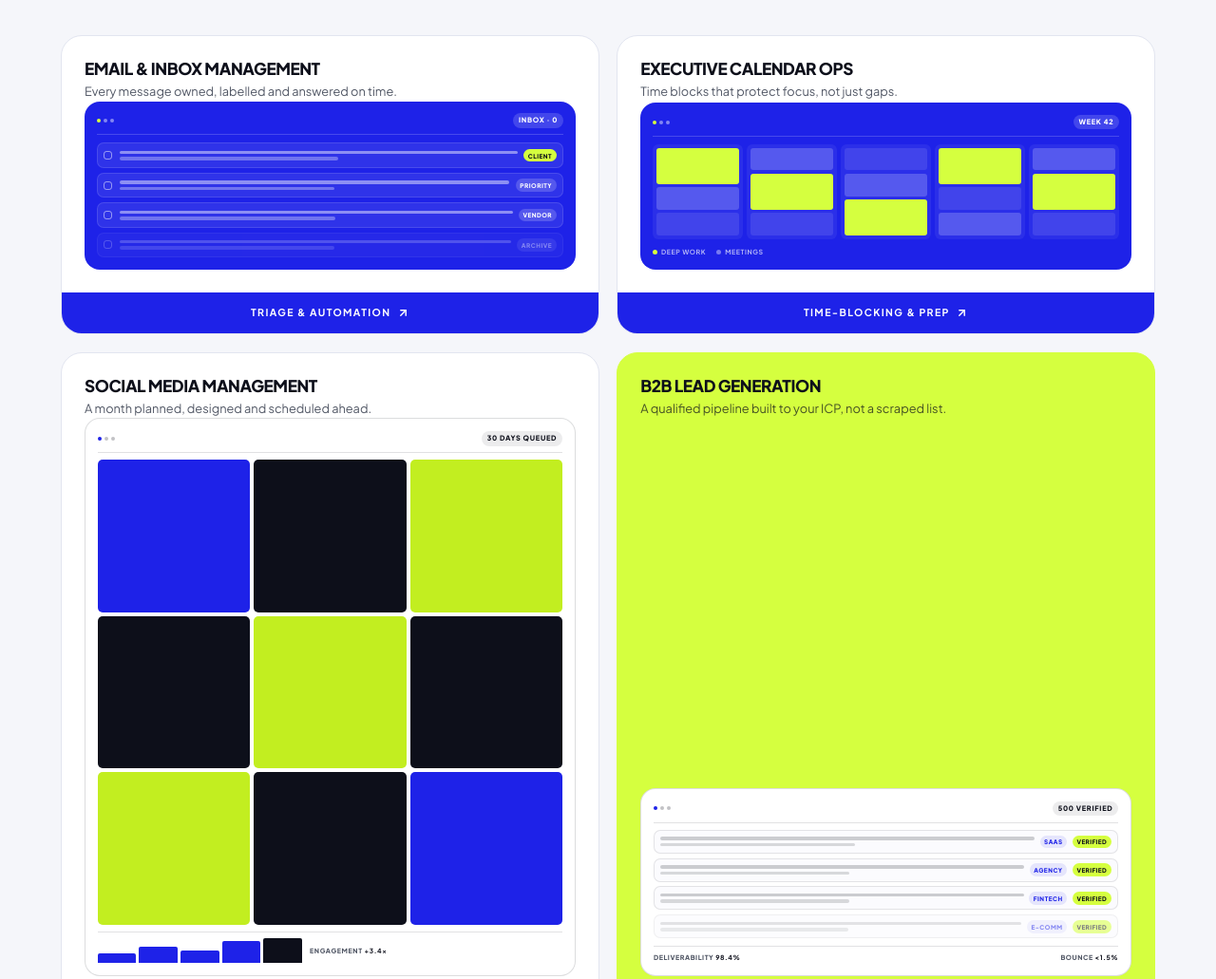
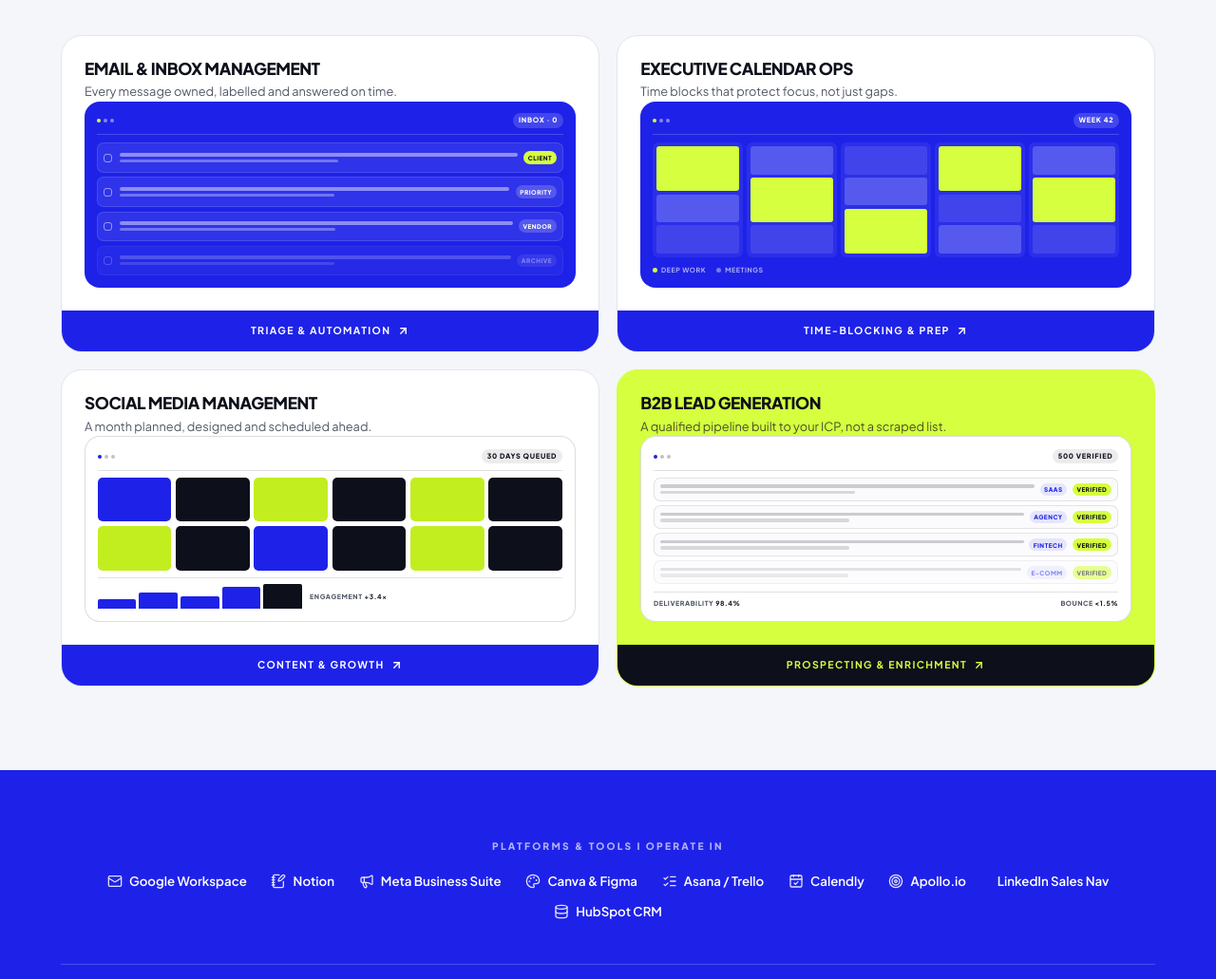
Before and after one commit to justincbny/justincabanay-va, a plain HTML site: page index.html in a window 1280 px wide. Shown: the part 1363-2394 px from the top of the page at 95% size. Drawn offline with nearby package versions, Linux system fonts and the light colour scheme.

Commit message:
Add files via upload

```diff
--- a/index.html
+++ b/index.html
@@ -294,6 +294,9 @@
                   <span class="mini-tile mini-tile--ink"></span>
                   <span class="mini-tile mini-tile--dark"></span>
                   <span class="mini-tile mini-tile--cobalt"></span>
+                  <span class="mini-tile mini-tile--dark"></span>
+                  <span class="mini-tile mini-tile--ink"></span>
+                  <span class="mini-tile mini-tile--dark"></span>
                 </div>
                 <div class="mini-analytics">
                   <span class="mini-bar-chart"><i style="height:40%"></i><i style="height:66%"></i><i style="height:52%"></i><i style="height:88%"></i><i style="height:100%"></i></span>
--- a/styles.css
+++ b/styles.css
@@ -824,7 +824,7 @@ code {
   box-shadow: 0 26px 50px -26px rgba(13, 15, 26, 0.45);
 }
 
-/* Preview surfaces */
+/* Preview surfaces — every card gets an identically sized preview */
 .preview {
   margin-top: auto;
   padding-top: 0.9rem;
@@ -834,30 +834,30 @@ code {
 .preview--social::before { content: none; }
 
 .preview--inbox,
-.preview--calendar {
-  display: flex;
-  flex-direction: column;
-  gap: 0.5rem;
-  margin-top: auto;
-  padding: clamp(0.65rem, 1.6vw, 0.8rem);
-  border-radius: var(--radius-md);
-  background: var(--bg-cobalt);
-  overflow: hidden;
-}
-.preview--inbox { min-height: clamp(150px, 22vw, 176px); }
-.preview--calendar { min-height: clamp(150px, 22vw, 176px); }
+.preview--calendar,
 .preview--social,
 .preview--leads {
+  --preview-h: clamp(184px, 20vw, 196px);
   display: flex;
   flex-direction: column;
   gap: 0.45rem;
   margin-top: auto;
+  height: var(--preview-h);
+  min-height: var(--preview-h);
+  max-height: var(--preview-h);
   padding: clamp(0.65rem, 1.6vw, 0.8rem);
+  border-radius: var(--radius-md);
+  overflow: hidden;
+}
+.preview--inbox,
+.preview--calendar {
+  gap: 0.5rem;
+  background: var(--bg-cobalt);
+}
+.preview--social,
+.preview--leads {
   border: 1px solid rgba(13, 15, 26, 0.14);
-  border-radius: var(--radius-md);
   background: var(--bg-white);
-  overflow: hidden;
-  min-height: clamp(150px, 22vw, 176px);
 }
 
 .mini-bar {
@@ -900,7 +900,8 @@ code {
   grid-template-columns: 10px minmax(0, 1fr) auto;
   align-items: center;
   gap: 0.4rem;
-  padding: 0.35rem 0.4rem;
+  min-height: 0;
+  padding: 0.3rem 0.4rem;
   border: 1px solid rgba(255, 255, 255, 0.12);
   border-radius: 7px;
   background: rgba(255, 255, 255, 0.08);
@@ -975,10 +976,17 @@ code {
 .dot-focus { background: var(--accent-lime); }
 .dot-meet { background: rgba(255, 255, 255, 0.4); }
 
-.mini-grid { display: grid; grid-template-columns: repeat(3, 1fr); gap: 0.25rem; }
+.mini-grid {
+  display: grid;
+  grid-template-columns: repeat(6, minmax(0, 1fr));
+  grid-template-rows: repeat(2, minmax(0, 1fr));
+  gap: 0.3rem;
+  flex: 1;
+  min-height: 0;
+}
 .mini-tile {
   display: block;
-  aspect-ratio: 1;
+  min-height: 0;
   border-radius: 5px;
 }
 .mini-tile--cobalt { background: var(--bg-cobalt); }
@@ -1013,14 +1021,15 @@ code {
 }
 .mini-analytics-label strong { color: var(--ink-dark); }
 
-.mini-prospects { display: flex; flex-direction: column; gap: 0.3rem; flex: 1; }
+.mini-prospects { display: flex; flex-direction: column; gap: 0.26rem; flex: 1; min-height: 0; }
 .mini-lead {
   display: grid;
   grid-template-columns: minmax(0, 1fr) auto auto;
   align-items: center;
   gap: 0.35rem;
   flex: 1;
-  padding: 0.3rem 0.4rem;
+  min-height: 0;
+  padding: 0.24rem 0.4rem;
   border: 1px solid rgba(13, 15, 26, 0.1);
   border-radius: 7px;
   background: #FBFBFE;
```
